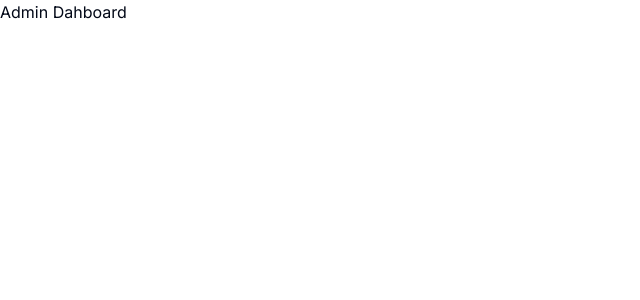
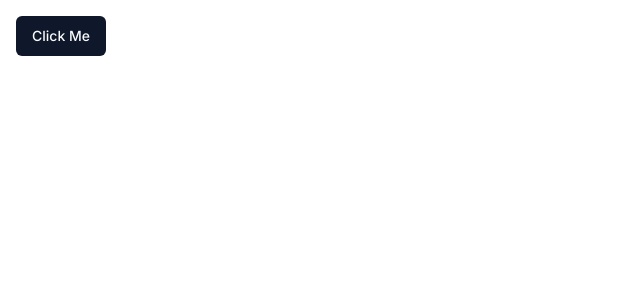
Before and after one commit to rameskum/ecommerce-admin, a Next.js app: page / in a window 1280 px wide. Shown: the top 300 px of the page, without its empty margins (0-640 px from the left). Built offline with nearby package versions, Linux system fonts and the light colour scheme.

Commit message:
reorganizing foler structure added button componet

```diff
--- a/package.json
+++ b/package.json
@@ -9,6 +9,7 @@
     "lint": "next lint"
   },
   "dependencies": {
+    "@radix-ui/react-slot": "^1.0.2",
     "class-variance-authority": "^0.7.0",
     "clsx": "^2.1.0",
     "lucide-react": "^0.356.0",
--- /dev/null
+++ b/src/app/(root)/page.tsx
@@ -0,0 +1,11 @@
+import { Button } from '@/components/ui/button';
+
+export default function Home() {
+	return (
+		<div className="p-4">
+			<Button size="default" variant="default">
+				Click Me
+			</Button>
+		</div>
+	);
+}
--- a/src/app/page.tsx
+++ /dev/null
@@ -1,3 +0,0 @@
-export default function Home() {
-	return <p>Admin Dahboard</p>;
-}
--- /dev/null
+++ b/src/components/ui/button.tsx
@@ -0,0 +1,56 @@
+import * as React from "react"
+import { Slot } from "@radix-ui/react-slot"
+import { cva, type VariantProps } from "class-variance-authority"
+
+import { cn } from "@/lib/utils"
+
+const buttonVariants = cva(
+  "inline-flex items-center justify-center whitespace-nowrap rounded-md text-sm font-medium ring-offset-background transition-colors focus-visible:outline-none focus-visible:ring-2 focus-visible:ring-ring focus-visible:ring-offset-2 disabled:pointer-events-none disabled:opacity-50",
+  {
+    variants: {
+      variant: {
+        default: "bg-primary text-primary-foreground hover:bg-primary/90",
+        destructive:
+          "bg-destructive text-destructive-foreground hover:bg-destructive/90",
+        outline:
+          "border border-input bg-background hover:bg-accent hover:text-accent-foreground",
+        secondary:
+          "bg-secondary text-secondary-foreground hover:bg-secondary/80",
+        ghost: "hover:bg-accent hover:text-accent-foreground",
+        link: "text-primary underline-offset-4 hover:underline",
+      },
+      size: {
+        default: "h-10 px-4 py-2",
+        sm: "h-9 rounded-md px-3",
+        lg: "h-11 rounded-md px-8",
+        icon: "h-10 w-10",
+      },
+    },
+    defaultVariants: {
+      variant: "default",
+      size: "default",
+    },
+  }
+)
+
+export interface ButtonProps
+  extends React.ButtonHTMLAttributes<HTMLButtonElement>,
+    VariantProps<typeof buttonVariants> {
+  asChild?: boolean
+}
+
+const Button = React.forwardRef<HTMLButtonElement, ButtonProps>(
+  ({ className, variant, size, asChild = false, ...props }, ref) => {
+    const Comp = asChild ? Slot : "button"
+    return (
+      <Comp
+        className={cn(buttonVariants({ variant, size, className }))}
+        ref={ref}
+        {...props}
+      />
+    )
+  }
+)
+Button.displayName = "Button"
+
+export { Button, buttonVariants }
```
Also changed, not shown: 1 other file (tests, documents, lock files or other folders).
